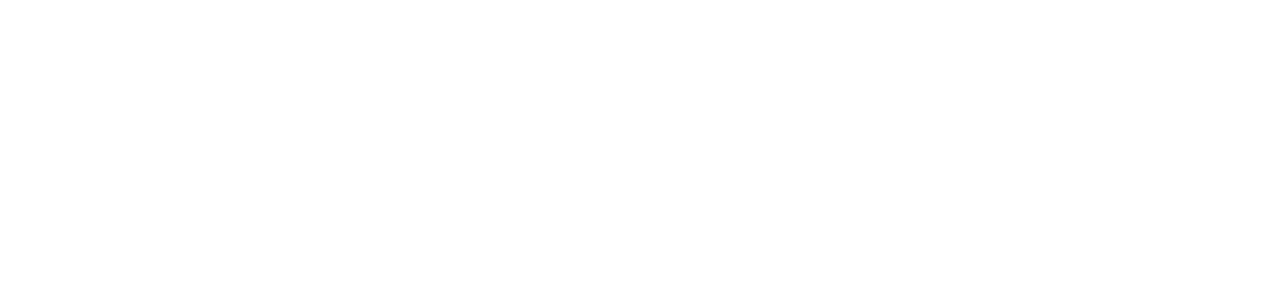
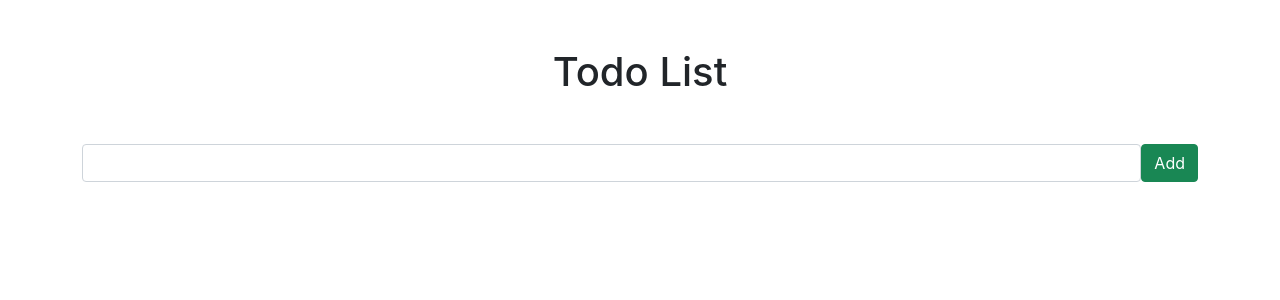
Before and after one commit to tkdgns25300/Todo-App, a React (Create React App) app in the folder client/: page / in a window 1280 px wide. Shown: the top 300 px of the page. Built offline with nearby package versions, Linux system fonts and the light colour scheme.

Commit message:
complete to handlechange

```diff
--- a/client/src/App.js
+++ b/client/src/App.js
@@ -1,9 +1,16 @@
 import React, {Fragment} from "react";
 import './App.css';
 
+// components
+import InputTodo from "./components/inputTodo";
+
 function App() {
   return (
-    <Fragment></Fragment>
+    <Fragment>
+      <div className="container">
+        <InputTodo />
+      </div>
+    </Fragment>
   );
 }
 
--- a/client/src/components/inputTodo.js
+++ b/client/src/components/inputTodo.js
@@ -0,0 +1,23 @@
+import React, { Fragment, useState } from "react";
+
+const InputTodo = () => {
+    const [description, setDescription] = useState("");
+
+    const handleChange = (event) => {
+        setDescription(event.target.value);
+    }
+
+    return  (
+        <Fragment>
+            <h1 className="text-center mt-5">Todo List</h1>
+            <form className="d-flex mt-5">
+                <input type="text" className="form-control" value={description} onChange={handleChange} />
+                <button className="btn btn-success">Add</button>
+            </form>
+        </Fragment>
+    )
+
+
+};
+
+export default InputTodo;
```
